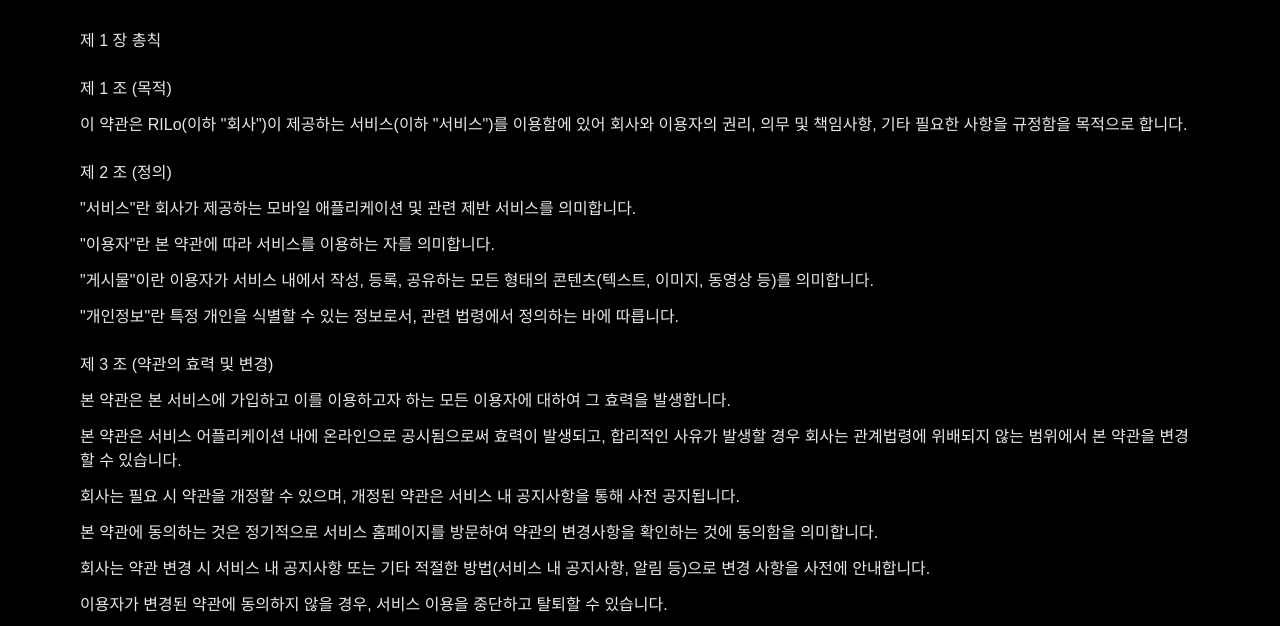
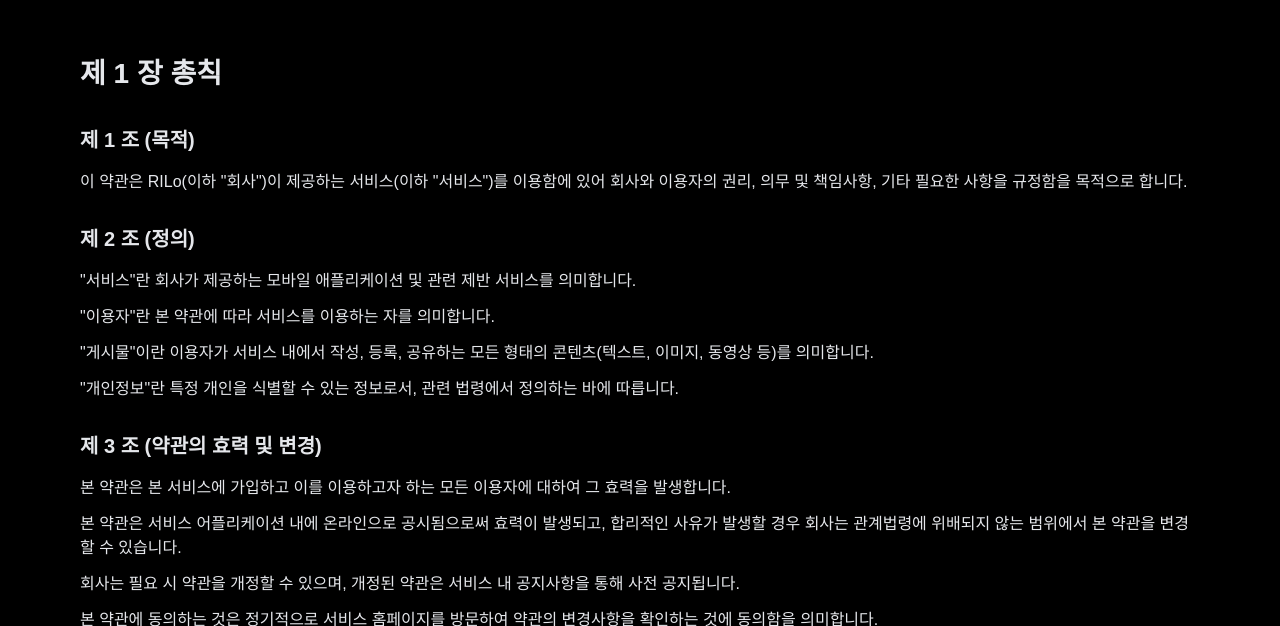
Before and after one commit to plogteam-dev/Rilo-homepage, a website: page public/terms-of-service.html in a window 1280 px wide. Shown: the part 176-802 px from the top of the page. Drawn offline with Linux system fonts and the light colour scheme.

Commit message:
Make main chapter headings bigger and bolder

```diff
--- a/public/terms-of-service.html
+++ b/public/terms-of-service.html
@@ -9,8 +9,8 @@
     <style>
         html { scroll-behavior: smooth; }
         .prose p { margin-bottom: 1.5em; }
-        .prose h2 { margin-top: 2em; margin-bottom: 1em; }
-        .prose h3 { margin-top: 1.5em; margin-bottom: 0.75em; }
+        .prose h2 { margin-top: 2em; margin-bottom: 1em; font-size: 1.75em; font-weight: 700; }
+        .prose h3 { margin-top: 1.5em; margin-bottom: 0.75em; font-size: 1.25em; font-weight: 700; }
         .prose ol, .prose ul { margin-bottom: 1.5em; }
         .prose li { margin-bottom: 0.75em; }
         .prose li:last-child { margin-bottom: 0; }
```
